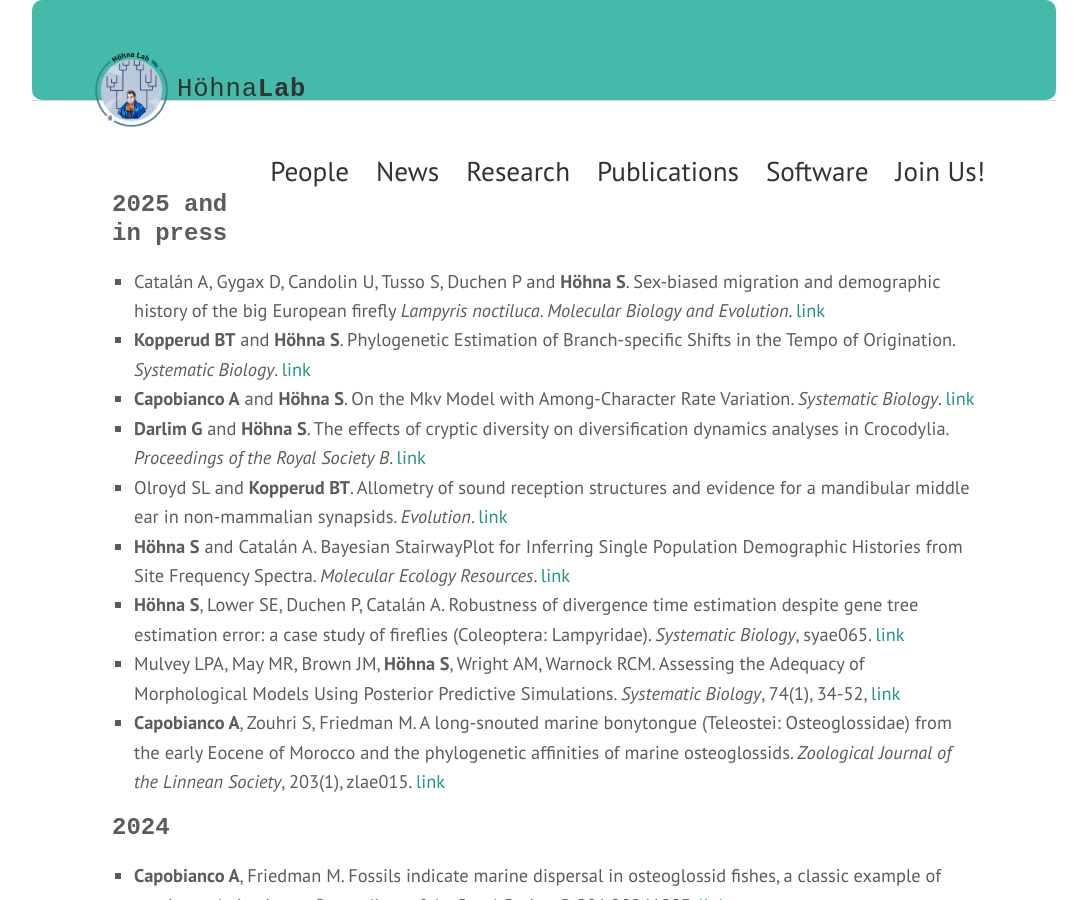
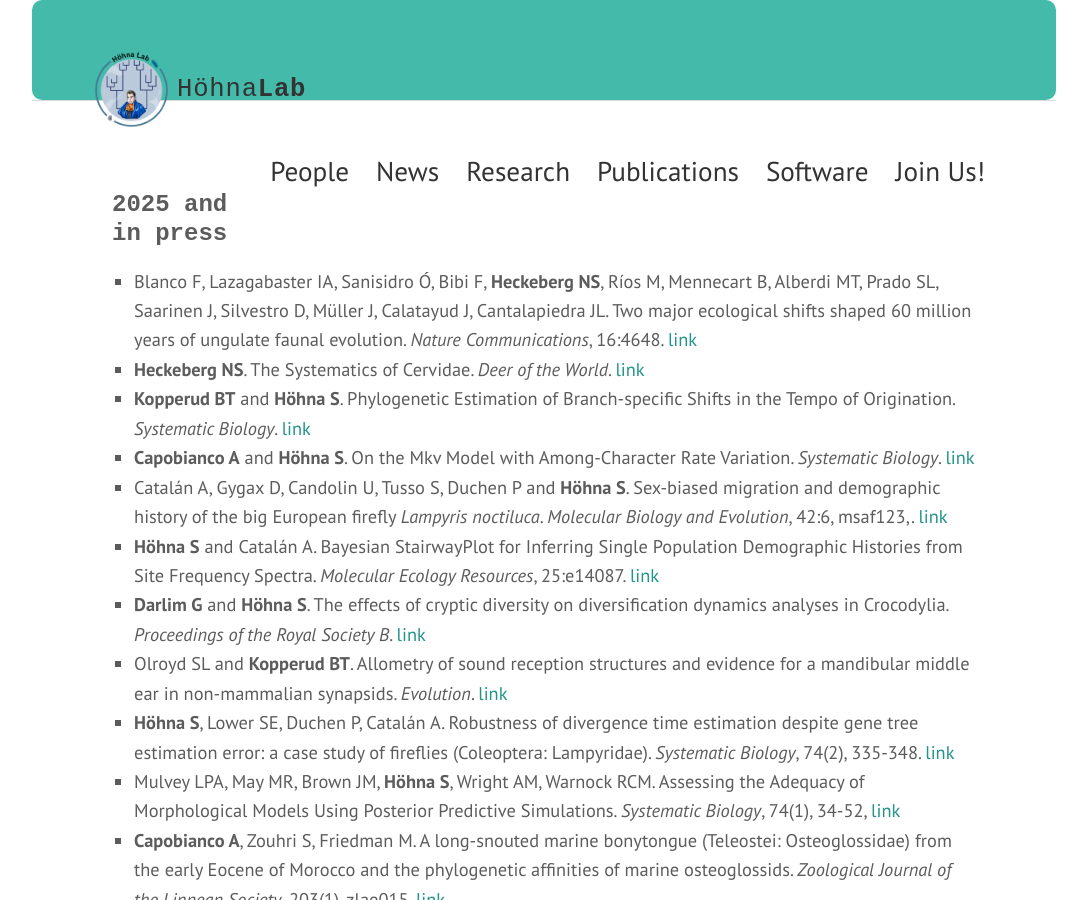
Before and after one commit to hoehnalab/hoehnalab.github.io, a Jekyll site: the page built from publications.md, in a window 1280 px wide and 900 px high. Shown: the whole window, without its empty margins (96-1183 px from the left). Built offline with Jekyll 4.4.1, drawn with Linux system fonts in a browser that asks for light colours; some web fonts are replaced.

Commit message:
Update publications.md

```diff
--- a/publications.md
+++ b/publications.md
@@ -4,13 +4,17 @@ title: Publications
 permalink: /publications/
 ---
 <h3>2025 and in press</h3>
-- Catalán A, Gygax D, Candolin U, Tusso S, Duchen P and <strong>Höhna S</strong>. Sex-biased migration and demographic history of the big European firefly *Lampyris noctiluca*. *Molecular Biology and Evolution*. [link](https://doi.org/10.1093/molbev/msaf123)
+<!-- - <strong>Heckeberg NS</strong>, <strong>Capobianco A</strong>, <strong>Khakurel B</strong>, <strong>Darlim G</strong> and <strong>Höhna S</strong>. Practical Guide and Review of Fossil Tip-Dating in Phylogenetics. *Systematic Biology*. [link](https://doi.org/10.1093/sysbio/)-->
+<!-- - Paterson RS, Mackie M, <strong>Capobianco A</strong>, <strong>Heckeberg NS</strong>, Fraser D, Demarchi B, Munir F, Patramanis I, Ramos-Madrigal J, Liu S, Ramsøe AD, Dickinson MR, Baldreki C, Gilbert M, Sardella R, Bellucci L, Scorrano G, Leonardi M, Manica A, Racimo F, Willerslev E, Penkman KEH, Olsen JV, MacPhee RDE, Rybczynski N, <strong>Höhna S</strong> and Cappellini E. Phylogenetically-informative proteins from an Early Miocene rhinocerotid. *Nature*. [link](https://doi.org/10.1038/s41586-025-09231-4) -->
+- Blanco F, Lazagabaster IA, Sanisidro Ó, Bibi F, <strong>Heckeberg NS</strong>, Ríos M, Mennecart B, Alberdi MT, Prado SL, Saarinen J, Silvestro D, Müller J, Calatayud J, Cantalapiedra JL. Two major ecological shifts shaped 60 million years of ungulate faunal evolution. *Nature Communications*, 16:4648. [link](https://doi.org/10.1038/s41467-025-59974-x)
+- <strong>Heckeberg NS</strong>. The Systematics of Cervidae. *Deer of the World*. [link](https://doi.org/10.1007/978-3-031-17756-9_1)
 - <strong>Kopperud BT</strong> and <strong>Höhna S</strong>. Phylogenetic Estimation of Branch-specific Shifts in the Tempo of Origination. *Systematic Biology*. [link](https://doi.org/10.1093/sysbio/syaf041)
 - <strong>Capobianco A</strong> and <strong>Höhna S</strong>. On the Mkv Model with Among-Character Rate Variation. *Systematic Biology*. [link](https://doi.org/10.1093/sysbio/syaf038)
+- Catalán A, Gygax D, Candolin U, Tusso S, Duchen P and <strong>Höhna S</strong>. Sex-biased migration and demographic history of the big European firefly *Lampyris noctiluca*. *Molecular Biology and Evolution*,  42:6, msaf123,. [link](https://doi.org/10.1093/molbev/msaf123)
+- <strong>Höhna S</strong> and Catalán A. Bayesian StairwayPlot for Inferring Single Population Demographic Histories from Site Frequency Spectra. *Molecular Ecology Resources*, 25:e14087. [link](https://doi.org/10.1111/1755-0998.14087)
 - <strong>Darlim G</strong> and <strong>Höhna S</strong>. The effects of cryptic diversity on diversification dynamics analyses in Crocodylia. *Proceedings of the Royal Society B*. [link](https://doi.org/10.1098/rspb.2025.0091)
 - Olroyd SL and <strong>Kopperud BT</strong>. Allometry of sound reception structures and evidence for a mandibular middle ear in non-mammalian synapsids. *Evolution*. [link](https://doi.org/10.1093/evolut/qpaf041)
-- <strong>Höhna S</strong> and Catalán A. Bayesian StairwayPlot for Inferring Single Population Demographic Histories from Site Frequency Spectra. *Molecular Ecology Resources*. [link](https://doi.org/10.1111/1755-0998.14087)
-- <strong>Höhna S</strong>, Lower SE, Duchen P, Catalán A. Robustness of divergence time estimation despite gene tree estimation error: a case study of fireflies (Coleoptera: Lampyridae). *Systematic Biology*,  syae065. [link](https://doi.org/10.1093/sysbio/syae065)
+- <strong>Höhna S</strong>, Lower SE, Duchen P, Catalán A. Robustness of divergence time estimation despite gene tree estimation error: a case study of fireflies (Coleoptera: Lampyridae). *Systematic Biology*, 74(2), 335-348. [link](https://doi.org/10.1093/sysbio/syae065)
 - Mulvey LPA, May MR, Brown JM, <strong>Höhna S</strong>, Wright AM, Warnock RCM. Assessing the Adequacy of Morphological Models Using Posterior Predictive Simulations. *Systematic Biology*, 74(1), 34-52, [link](https://doi.org/10.1093/sysbio/syae055)
 - <strong>Capobianco A</strong>, Zouhri S, Friedman M. A long-snouted marine bonytongue (Teleostei: Osteoglossidae) from the early Eocene of Morocco and the phylogenetic affinities of marine osteoglossids. *Zoological Journal of the Linnean Society*, 203(1), zlae015. [link](https://doi.org/10.1093/zoolinnean/zlae015)
 
```
